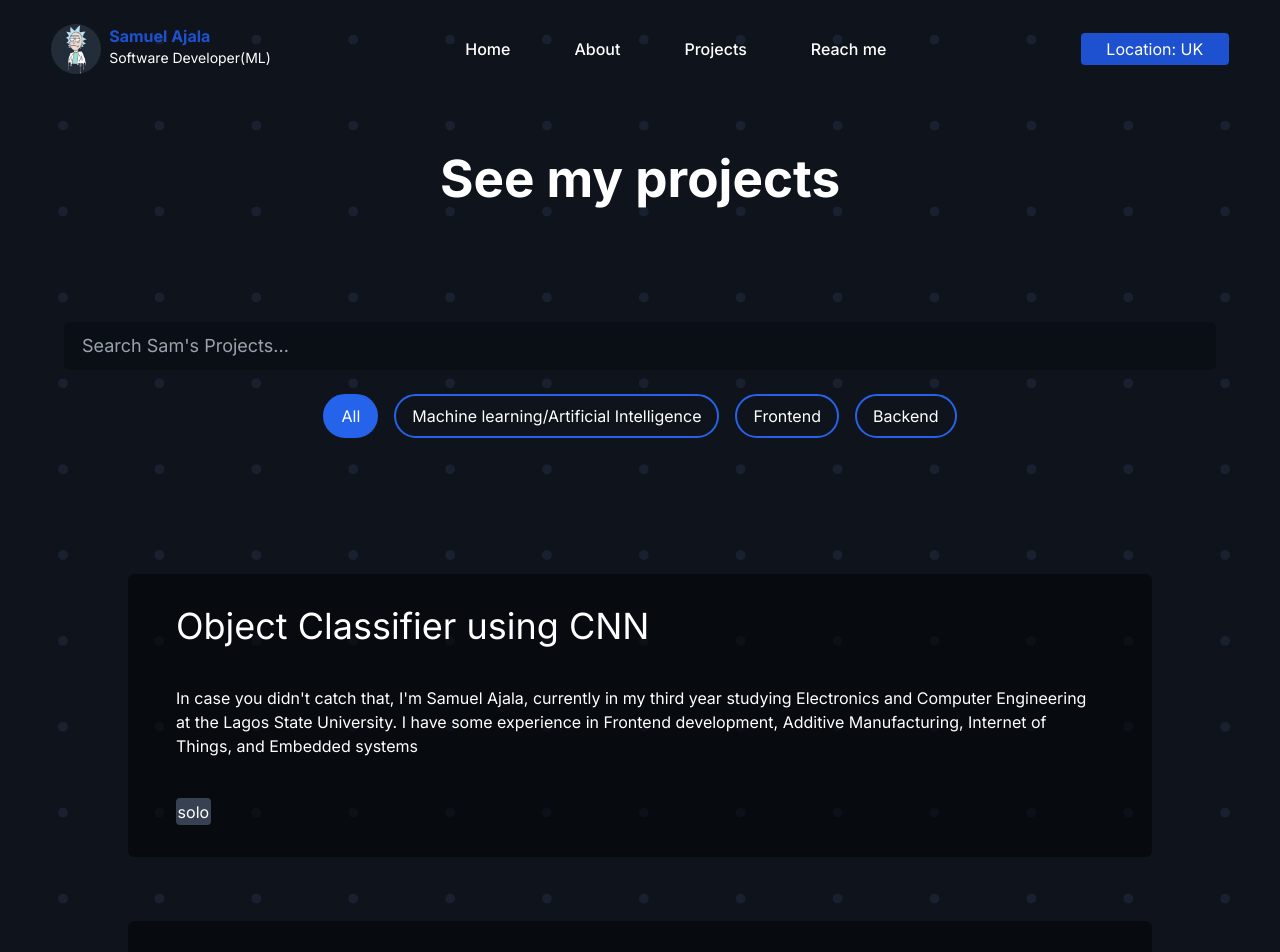
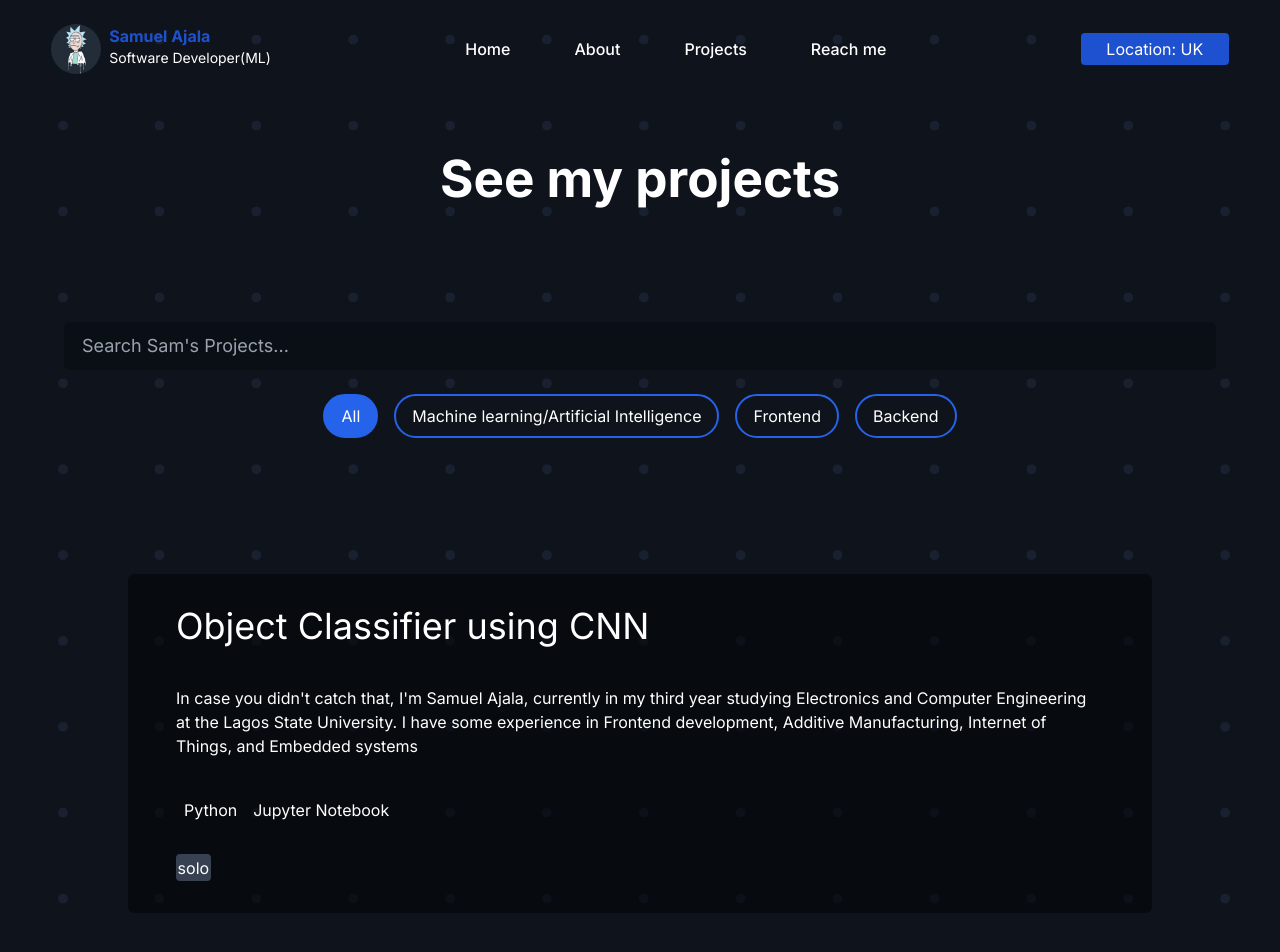
Before and after one commit to samuelajala01/portfolio-v4, a Next.js app: page /projects in a window 1280 px wide. Shown: the top 952 px of the page. Built offline with nearby package versions, Linux system fonts and the light colour scheme.

Commit message:
chore: add tools

```diff
--- a/src/app/projects/page.jsx
+++ b/src/app/projects/page.jsx
@@ -9,14 +9,14 @@ const projectList = [
     title: "Object Classifier using CNN",
     desc: "In case you didn't catch that, I'm Samuel Ajala, currently in my third year studying Electronics and Computer Engineering at the Lagos State University. I have some experience in Frontend development, Additive Manufacturing, Internet of Things, and Embedded systems",
     type: "solo",
-    tools: ["Python"],
+    tools: ["Python", "Jupyter Notebook"],
     tags: ["Machine learning/Artificial Intelligence"],
   },
   {
     title: "Language Identification Model",
     desc: "In case you didn't catch that, I'm Samuel Ajala, currently in my third year studying Electronics and Computer Engineering at the Lagos State University. I have some experience in Frontend development, Additive Manufacturing, Internet of Things, and Embedded systems",
     type: "solo",
-    tools: ["Python"],
+    tools: ["Python", "Jupyter Notebook"],
     tags: ["Machine learning/Artificial Intelligence"],
   },
   {
@@ -30,7 +30,7 @@ const projectList = [
     title: "SMS Spam Classifier",
     desc: "Natural Language Processing (NLP) model utilizing binary classification to effectively categorize SMS messages as either spam or legitimate (ham).",
     type: "team",
-    tools: ["Python"],
+    tools: ["Python", "Jupyter Notebook"],
     tags: ["Machine learning/Artificial Intelligence"],
   },
   {
@@ -115,7 +115,7 @@ const Projects = () => {
       <div className="mx-[5vw]">
         {filteredProjects.length > 0 ? (
           filteredProjects.map((item) => (
-            <Project key={item.title} title={item.title} desc={item.desc} type={item.type} />
+            <Project key={item.title} title={item.title} desc={item.desc} type={item.type} tags={item.tools.map((tool) => (<span className='px-2'>{tool}</span>))}/>
           ))
         ) : (
           <p className="text-center text-xl">Not Found</p>
```
